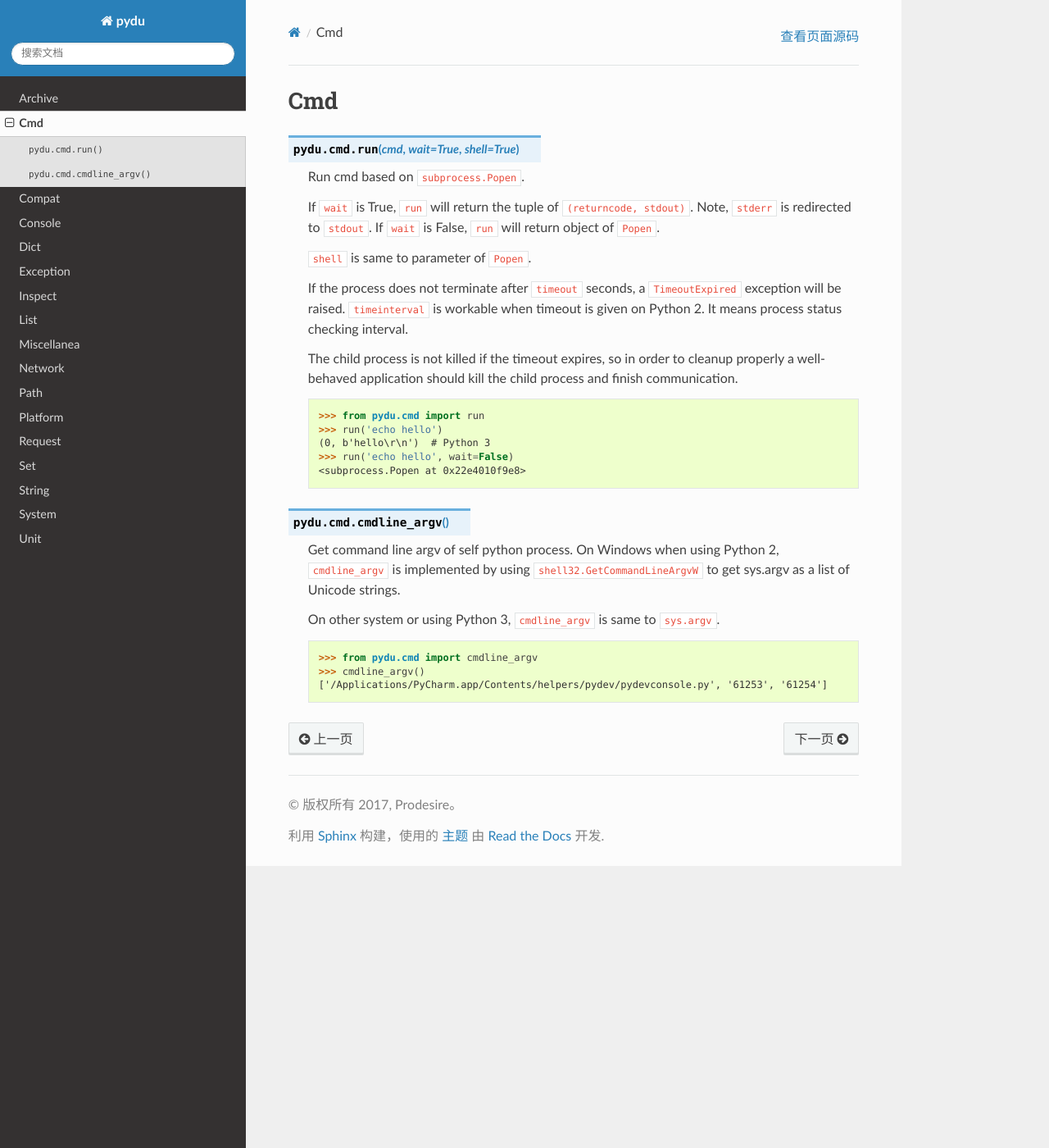
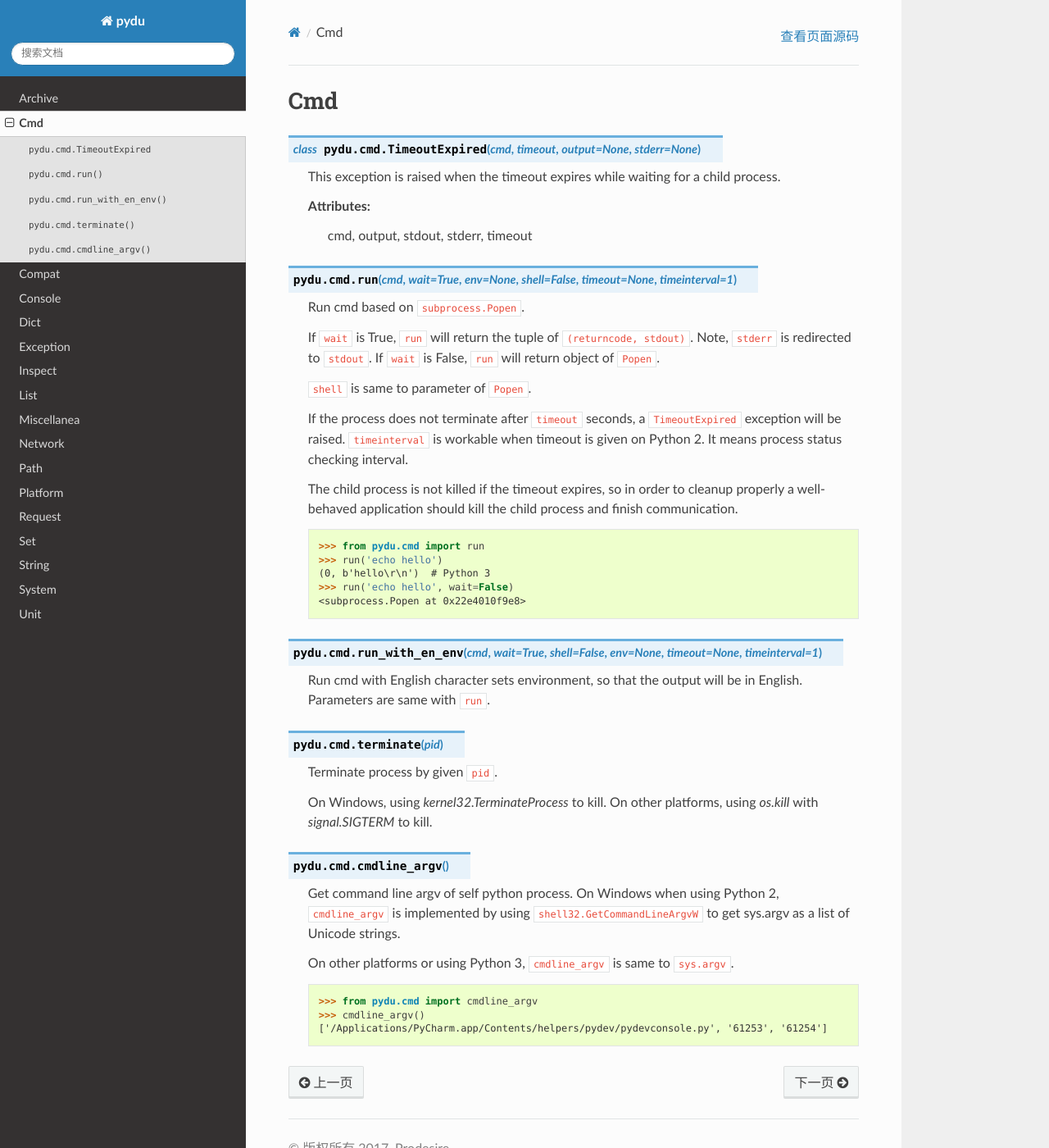
Before and after one commit to flaggo/pydu-zh, a Sphinx documentation site: the page built from docs/cmd.rst, in a window 1280 px wide and 1400 px high. Shown: the whole window at 82% size. Built offline with Sphinx 7.4.7 and the Read the Docs theme 2.0.0, drawn with Linux system fonts in a browser that asks for light colours.

Commit message:
更新翻译

```diff
--- a/docs/cmd.rst
+++ b/docs/cmd.rst
@@ -1,7 +1,16 @@
 Cmd
--------
+---
 
-.. py:function:: pydu.cmd.run(cmd, wait=True, shell=True)
+.. py:class:: pydu.cmd.TimeoutExpired(cmd, timeout, output=None, stderr=None)
+
+    This exception is raised when the timeout expires while waiting for a
+    child process.
+
+    Attributes:
+        cmd, output, stdout, stderr, timeout
+
+
+.. py:function:: pydu.cmd.run(cmd, wait=True, env=None, shell=False, timeout=None, timeinterval=1)
 
     Run cmd based on ``subprocess.Popen``.
 
@@ -23,13 +32,28 @@
     <subprocess.Popen at 0x22e4010f9e8>
 
 
+.. py:function:: pydu.cmd.run_with_en_env(cmd, wait=True, shell=False, env=None, timeout=None, timeinterval=1)
+
+    Run cmd with English character sets environment, so that the output will
+    be in English.
+    Parameters are same with ``run``.
+
+
+.. py:function:: pydu.cmd.terminate(pid)
+
+    Terminate process by given ``pid``.
+
+    On Windows, using `kernel32.TerminateProcess` to kill.
+    On other platforms, using `os.kill` with `signal.SIGTERM` to kill.
+
+
 .. py:function:: pydu.cmd.cmdline_argv()
 
     Get command line argv of self python process. On Windows when using Python 2,
     ``cmdline_argv`` is implemented by using ``shell32.GetCommandLineArgvW`` to get
     sys.argv as a list of Unicode strings.
 
-    On other system or using Python 3, ``cmdline_argv`` is same to ``sys.argv``.
+    On other platforms or using Python 3, ``cmdline_argv`` is same to ``sys.argv``.
 
     >>> from pydu.cmd import cmdline_argv
     >>> cmdline_argv()
--- a/docs/request.rst
+++ b/docs/request.rst
@@ -29,7 +29,7 @@
     download to current directory.
 
 
-.. py:function:: pydu.request.check_connect(p, port, retry=1, timeout=0.5)
+.. py:function:: pydu.request.check_connect(ip, port, retry=1, timeout=0.5)
 
     Check whether given ``ip`` and ``port`` could connect or not.
     It will ``retry`` and ``timeout`` on given.
```
Also changed, not shown: docs/system.rst (+17 -1 lines), 2 other files.
